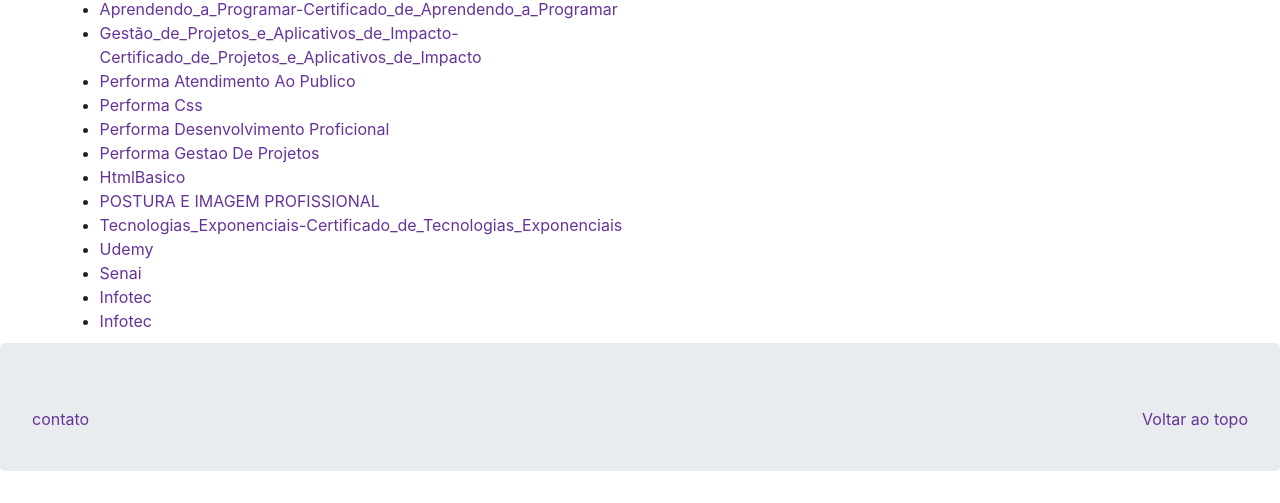
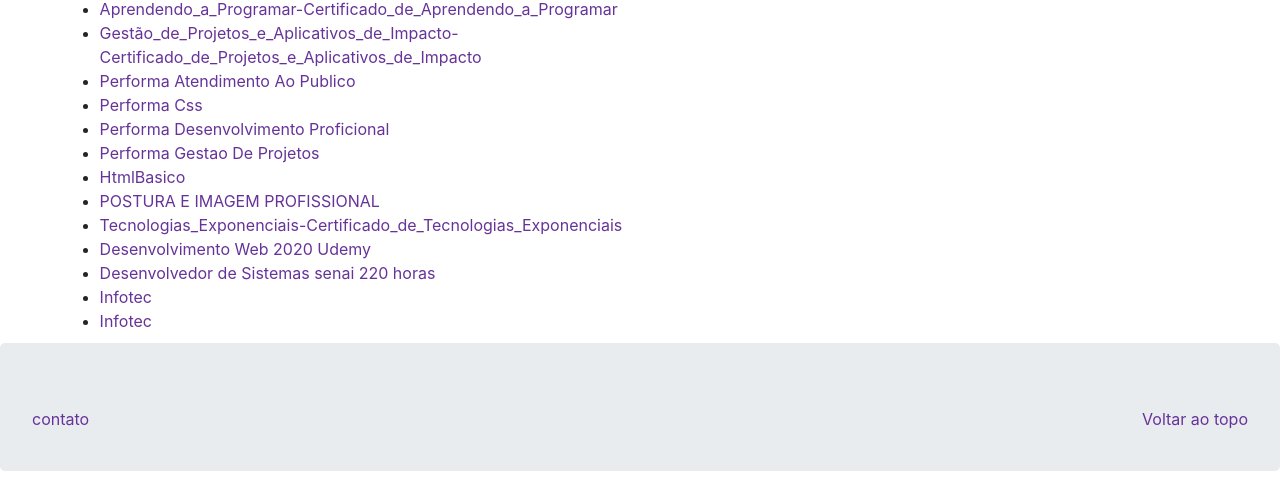
Before and after one commit to Pedro-Muniz-Oliveira/My-Project, a website: page index.html in a window 1280 px wide. Shown: the part 581-1084 px from the top of the page. Drawn offline with nearby package versions, Linux system fonts and the light colour scheme.

Commit message:
cetificados

```diff
--- a/index.html
+++ b/index.html
@@ -87,12 +87,12 @@
         </li>
         <li>
           <a href="dez.html">
-            Udemy
+            Desenvolvimento Web 2020 Udemy
           </a>
         </li>
         <li>
           <a href="onze.html">
-            Senai
+            Desenvolvedor de Sistemas senai 220 horas
           </a>
         </li>
         <li>
```
Also changed, not shown: onze.html (+2 -0 lines).
